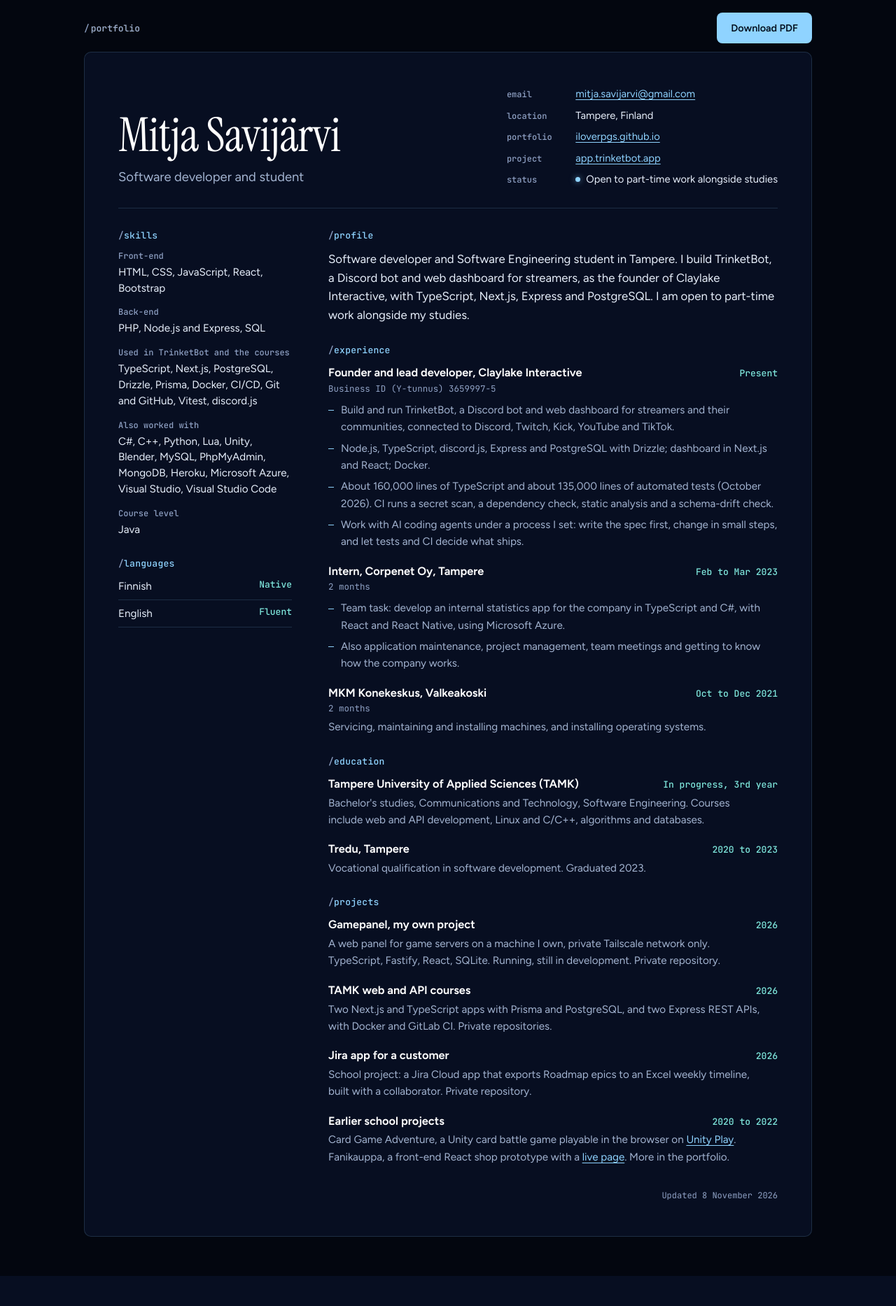
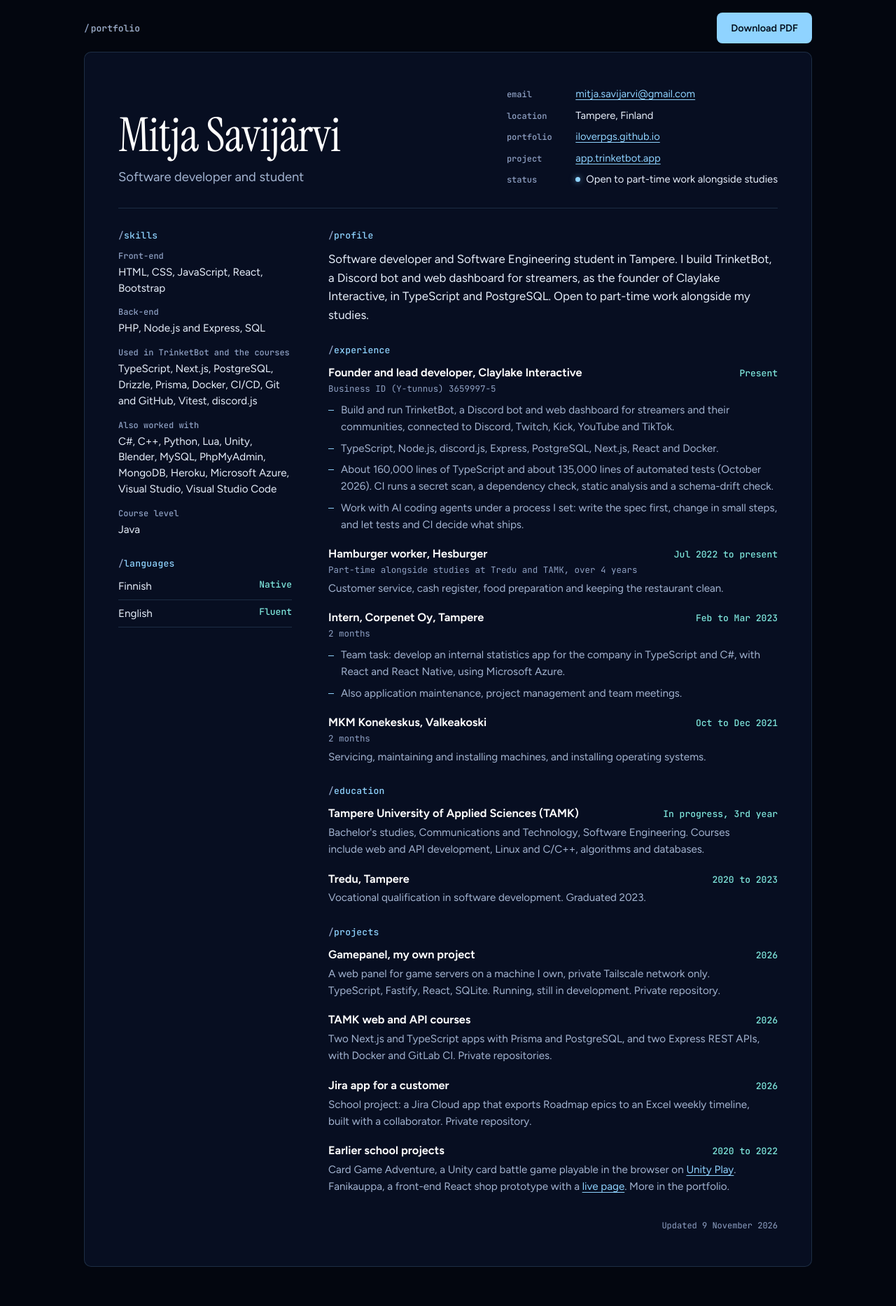
Before and after one commit to ILoveRPGS/iloverpgs.github.io, a PHP site: page /cv/ in a window 1280 px wide. Shown: the whole page at 70% size. Before the commit the page ends 1824 px from the top, so only its background shows below. Run offline with PHP 8.4, Linux system fonts and the light colour scheme.

Commit message:
Add the Hesburger job to the CV and make the PDF again
Part-time work since July 2022 alongside Tredu and TAMK, with one line of
duties. To keep the CV on one A4 page the profile text and one bullet each
under Claylake and Corpenet are shorter and the print line height is a little
tighter. The PDF is one page.

Co-Authored-By: Claude Sonnet 5.5 <noreply@anthropic.com>

```diff
--- a/cv/cv.css
+++ b/cv/cv.css
@@ -110,7 +110,7 @@ section + section { margin-top: 30px; }
 @media print {
   :root { color-scheme: light; }
   html, body { background: #fff !important; color: #111; }
-  body { font-size: 9.2pt; line-height: 1.35; }
+  body { font-size: 9.2pt; line-height: 1.32; }
   * { animation: none !important; }
   .bg, .tools { display: none !important; }
   .sheet { width: auto; margin: 0; padding: 0; border: 0; border-radius: 0; background: none; }
@@ -128,7 +128,7 @@ section + section { margin-top: 30px; }
   section + section { margin-top: 3.4mm; }
   .sec { margin-bottom: 1.8mm; font-size: 8pt; color: #0b3a6e; }
   .sec span { color: #666; }
-  .profile { font-size: 9.2pt; color: #111; }
+  .profile { max-width: none; font-size: 9.2pt; color: #111; }
   .entry + .entry { margin-top: 2mm; }
   .entry { break-inside: avoid; }
   .entry h3 { font-size: 9.6pt; color: #111; }
--- a/cv/index.html
+++ b/cv/index.html
@@ -57,7 +57,7 @@
 
       <section aria-labelledby="h-profile">
         <h2 class="sec" id="h-profile"><span aria-hidden="true">/</span>profile</h2>
-        <p class="profile">Software developer and Software Engineering student in Tampere. I build TrinketBot, a Discord bot and web dashboard for streamers, as the founder of Claylake Interactive, with TypeScript, Next.js, Express and PostgreSQL. I am open to part-time work alongside my studies.</p>
+        <p class="profile">Software developer and Software Engineering student in Tampere. I build TrinketBot, a Discord bot and web dashboard for streamers, as the founder of Claylake Interactive, in TypeScript and PostgreSQL. Open to part-time work alongside my studies.</p>
       </section>
 
       <section aria-labelledby="h-experience">
@@ -68,17 +68,22 @@
           <p class="meta">Business ID (Y-tunnus) 3659997-5</p>
           <ul class="bullets">
             <li>Build and run TrinketBot, a Discord bot and web dashboard for streamers and their communities, connected to Discord, Twitch, Kick, YouTube and TikTok.</li>
-            <li>Node.js, TypeScript, discord.js, Express and PostgreSQL with Drizzle; dashboard in Next.js and React; Docker.</li>
+            <li>TypeScript, Node.js, discord.js, Express, PostgreSQL, Next.js, React and Docker.</li>
             <li>About 160,000 lines of TypeScript and about 135,000 lines of automated tests (October 2026). CI runs a secret scan, a dependency check, static analysis and a schema-drift check.</li>
             <li>Work with AI coding agents under a process I set: write the spec first, change in small steps, and let tests and CI decide what ships.</li>
           </ul>
+        </article>
+        <article class="entry">
+          <div class="entry-head"><h3>Hamburger worker, Hesburger</h3><p class="when">Jul 2022 to present</p></div>
+          <p class="meta">Part-time alongside studies at Tredu and TAMK, over 4 years</p>
+          <p>Customer service, cash register, food preparation and keeping the restaurant clean.</p>
         </article>
         <article class="entry">
           <div class="entry-head"><h3>Intern, Corpenet Oy, Tampere</h3><p class="when">Feb to Mar 2023</p></div>
           <p class="meta">2 months</p>
           <ul class="bullets">
             <li>Team task: develop an internal statistics app for the company in TypeScript and C#, with React and React Native, using Microsoft Azure.</li>
-            <li>Also application maintenance, project management, team meetings and getting to know how the company works.</li>
+            <li>Also application maintenance, project management and team meetings.</li>
           </ul>
         </article>
         <article class="entry">
@@ -148,7 +153,7 @@
 
   </div>
 
-  <p class="upd">Updated 8 November 2026</p>
+  <p class="upd">Updated 9 November 2026</p>
 </main>
 
 <script>
```
Also changed, not shown: 1 other file.
